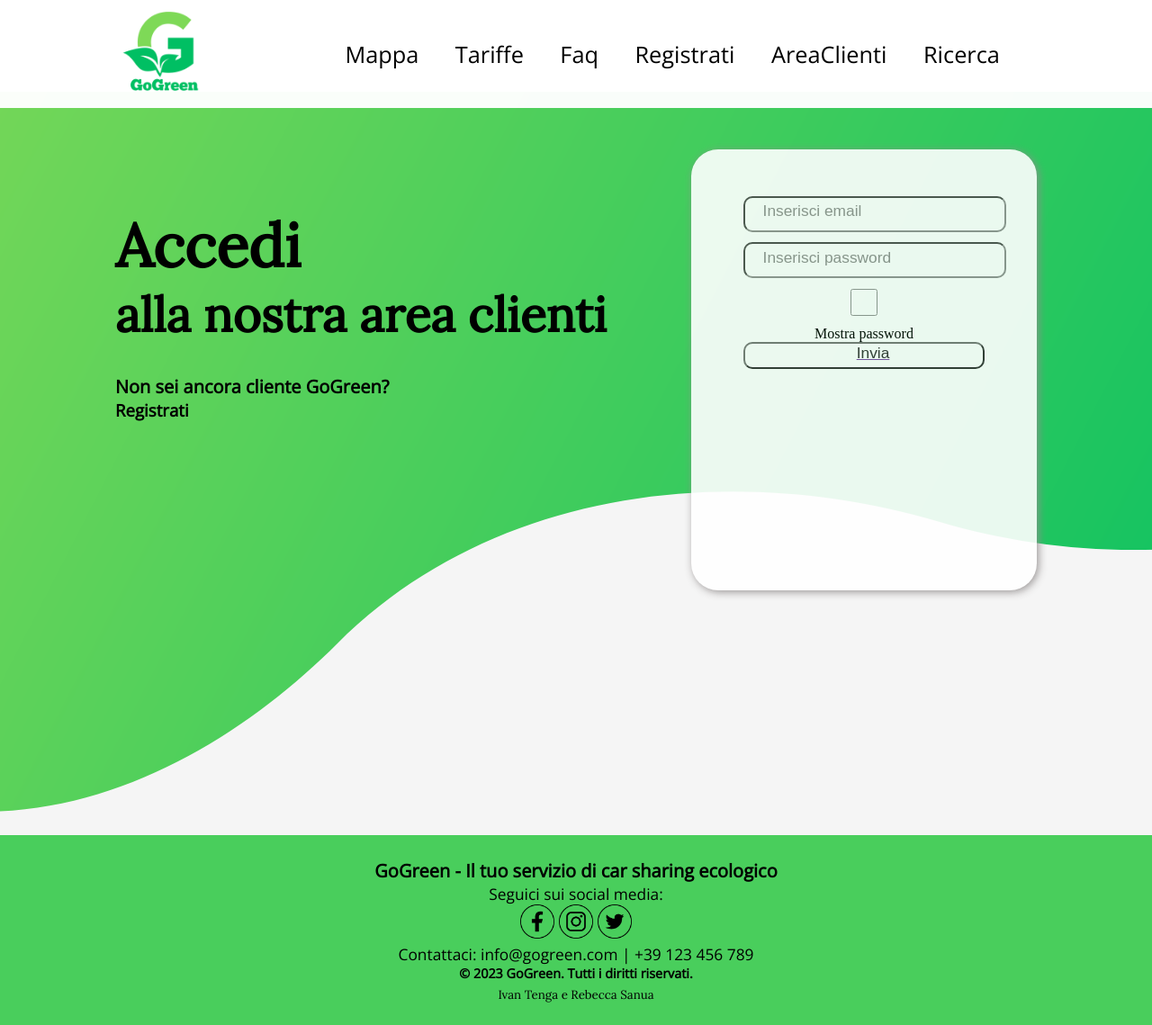
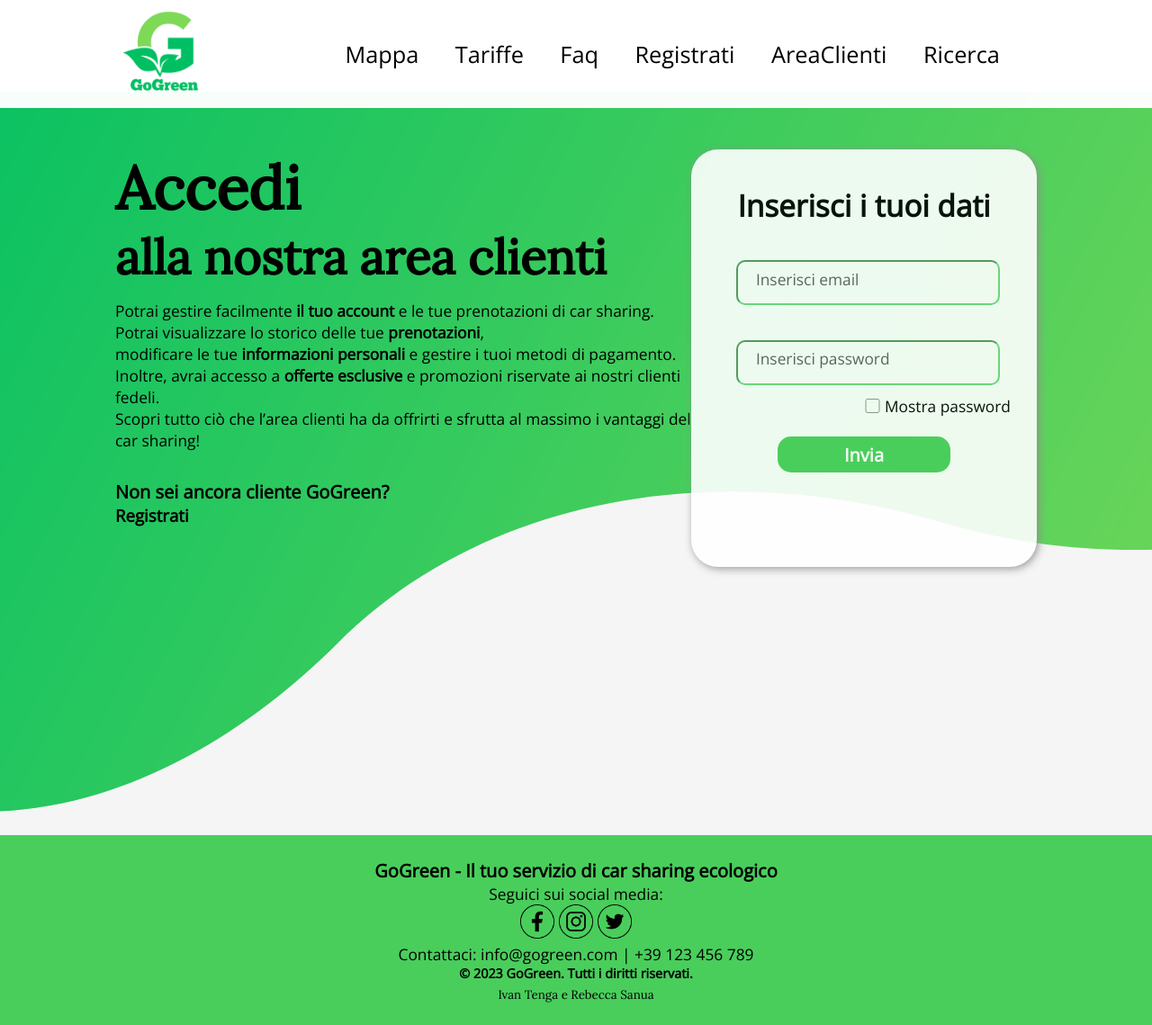
Before and after one commit to IvanoDivano/PrjIvanRebe, a PHP site: page /html/areaClienti.php in a window 1280 px wide. Shown: the whole page at 90% size. Run offline with PHP 8.4, Linux system fonts and the light colour scheme; some libraries are stand-ins or nearby versions.

Commit message:
modifica login

```diff
--- a/css/areaClienti.css
+++ b/css/areaClienti.css
@@ -4,7 +4,7 @@
 }
 
 section{
-    background-image:url(../res/registrazione2.png);
+    background-image:url(../res/registrazione.png);
     background-repeat: no-repeat;
     background-size: cover;
     width: 100%;
@@ -21,7 +21,7 @@ header{
 aside{
     width:50%;
     float:left;
-    margin-top:10%;
+    margin-top:5%;
     padding-left:10%;
     font-family: Lora;
     font-weight: bold;
@@ -40,6 +40,14 @@ aside h3{
     color:black;
     font-weight: bold;
 }
+
+aside  p{
+    color:black;
+    font-weight: normal;
+    margin-top:2%;
+    font-family: "Open Sans", sans-serif;
+    font-size: 13pt;
+}
 aside a{
     text-decoration: none;
     margin-top:5%;
@@ -49,14 +57,20 @@ aside a{
 }
 
 aside a:hover{
-    text-decoration: underline;
-    text-decoration-color: #f5f5f5;
+    color: #f5f5f5;
+    opacity: 90%;
+}
+
+form h1{
+    font-family: "Open Sans", sans-serif;
+    font-size: 25pt;
+    margin-top:10%;
+    margin-bottom: 10%;
 }
 
 form {
     float:left;
-    padding-top:4%;
-    padding-bottom:3%;
+    padding-bottom:5%;
     border-radius: 30px;
     box-shadow: 2px 2px 10px rgb(145, 141, 141);
     background-color: rgb(255, 255, 255);
@@ -68,19 +82,68 @@ form {
 }
 
 form input {
-    margin-left:15%;
     display:block;
+    margin-left:13%;
+    margin-top:10%;
     margin-bottom: 3%;
     width: 70%;
-    height: 30px;
+    height: 40px;
     background-color: white;
     opacity: 80%;
     padding-left: 20px;
     border-radius: 10px;
+    border-color: #49ce5c;
     font-size: 13pt;
     padding-bottom: 6px;
 }
 
+form button{
+    background-color: #49ce5c;
+    border-color: #49ce5c;
+    text-decoration: none;
+    display:block;
+    font-size: 15pt;
+    margin-left:25%;
+    margin-top:15%;
+    padding:0;
+    width: 50%;
+    height: 40px;
+}
+form button:hover{
+    border-color: #49ce5c;
+    background-color: #f5f5f5;
+    color:#49ce5c;
+}
+
+input[type="email"]:focus, input[type="password"]:focus {
+  outline: none;
+  box-shadow: 0px 0px 5px #7ED957;
+}
+
+input[type="checkbox"]{
+    display: block;
+    float:left;
+    margin-top:1%;
+    margin-left:50%;
+    width:5%;
+    height: 4%;
+}
+
+input::placeholder{
+    font-family: "Open Sans", sans-serif;
+    color: black;
+    padding-top:6%;
+    opacity: 80%;
+    font-size: 13pt;
+}
+form p {
+    margin-left:1%;
+    float:left;
+    font-family: "Open Sans", sans-serif;
+    font-size: 13pt;
+    color: black;
+
+}
 footer{
     clear:both;
     background-color: #49ce5c;
--- a/html/areaClienti.php
+++ b/html/areaClienti.php
@@ -17,25 +17,28 @@
         <aside>
             <h1>Accedi</h1>
             <h2>alla nostra area clienti</h2>
+            <p>Potrai gestire facilmente <b>il tuo account</b> e le tue prenotazioni di car sharing. <br>Potrai visualizzare lo storico delle tue <b>prenotazioni</b>, <br> modificare le tue <b>informazioni personali</b> e gestire i tuoi metodi di pagamento. <br> Inoltre, avrai accesso a <b>offerte esclusive</b> e promozioni riservate ai nostri clienti fedeli. <br>Scopri tutto ciò che l’area clienti ha da offrirti e sfrutta al massimo i vantaggi del car sharing!</p>
             <h3>Non sei ancora cliente GoGreen?</h3>
             <a href="Registrazone.php"> Registrati </a>
         </aside>
         <form>
+            <h1>Inserisci i tuoi dati</h1>
             <input type="email" id="email" name="email" placeholder="Inserisci email" required oninvalid="this.setCustomValidity('Il campo è obbligatorio')" required pattern="^[a-zA-Z0-9._%+-]+@[a-zA-Z0-9.-]+.(com|it|org|net|edu|gov|mil|biz|info|io|me|tv|co)$">
             <input type="password" id="pass" name="pass" placeholder="Inserisci password" required pattern="^(?=.*\d)(?=.*[a-z])(?=.*[A-Z])(?=.*[!@#$%^&*()_+,-.;'/?[\]{}|`~=:]).{8,}$" title="La password deve contenere almeno un numero, una lettera maiuscola, una lettera minuscola, un carattere speciale e minimo 8 caratteri">
-            <p id="show-password"><input type="checkbox" onclick="myFunction()"> Mostra password</p>
-            <p><a id="linkInvio" href=""><input id="invia" type="submit" value="Invia"></a></p>
+            <input type="checkbox" onclick="myFunction()"> <p>Mostra password</p>
+            <button>Invia</button>
+        </form>
         <script>
             function myFunction() {
                             var x = document.getElementById("pass");
                             if ( x.type === "password") {x.type = "text";}
                             else {x.type = "password";}
             }
+
             document.getElementById("email").addEventListener("input", function() {
                             this.setCustomValidity("");
             });
         </script>
-        </form>
     </section>
     <?php include './components/footer.html'; ?>
 </body>
```
Lines whose indentation alone changed are shown as unchanged.
